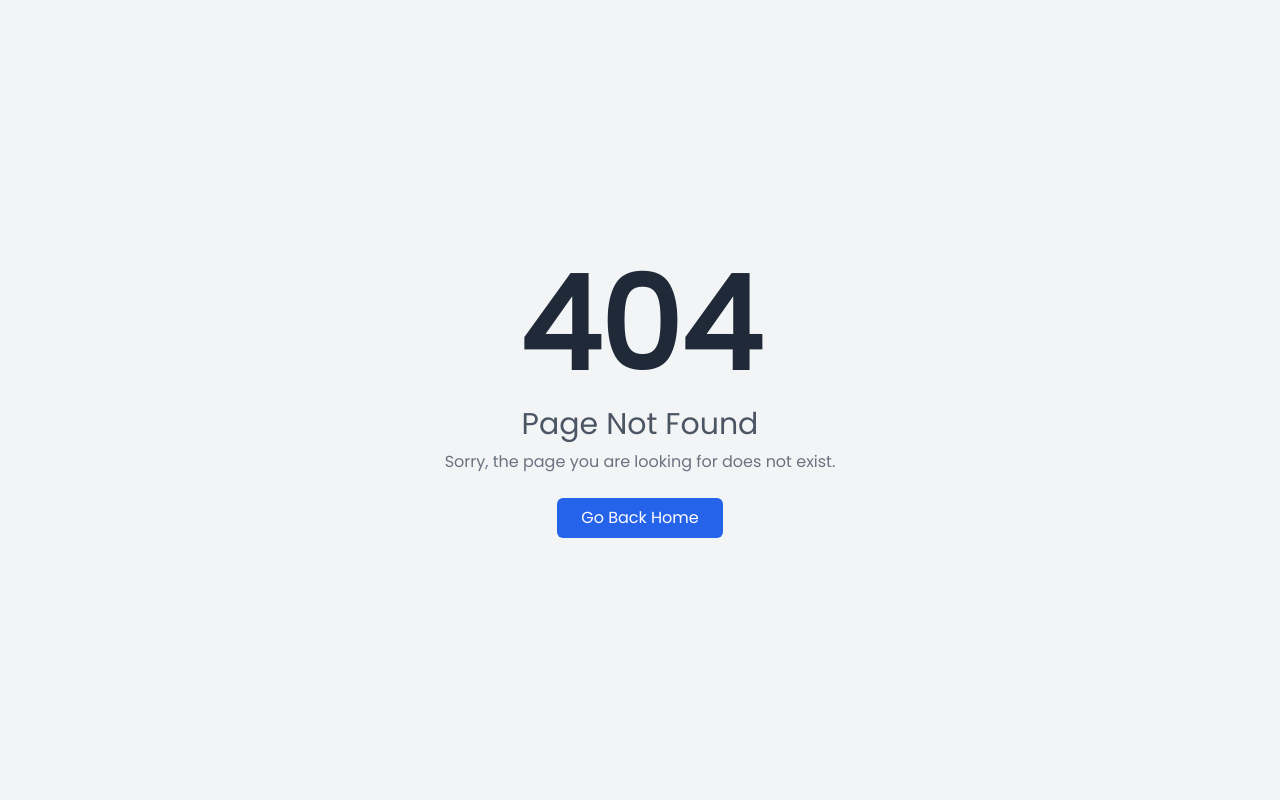
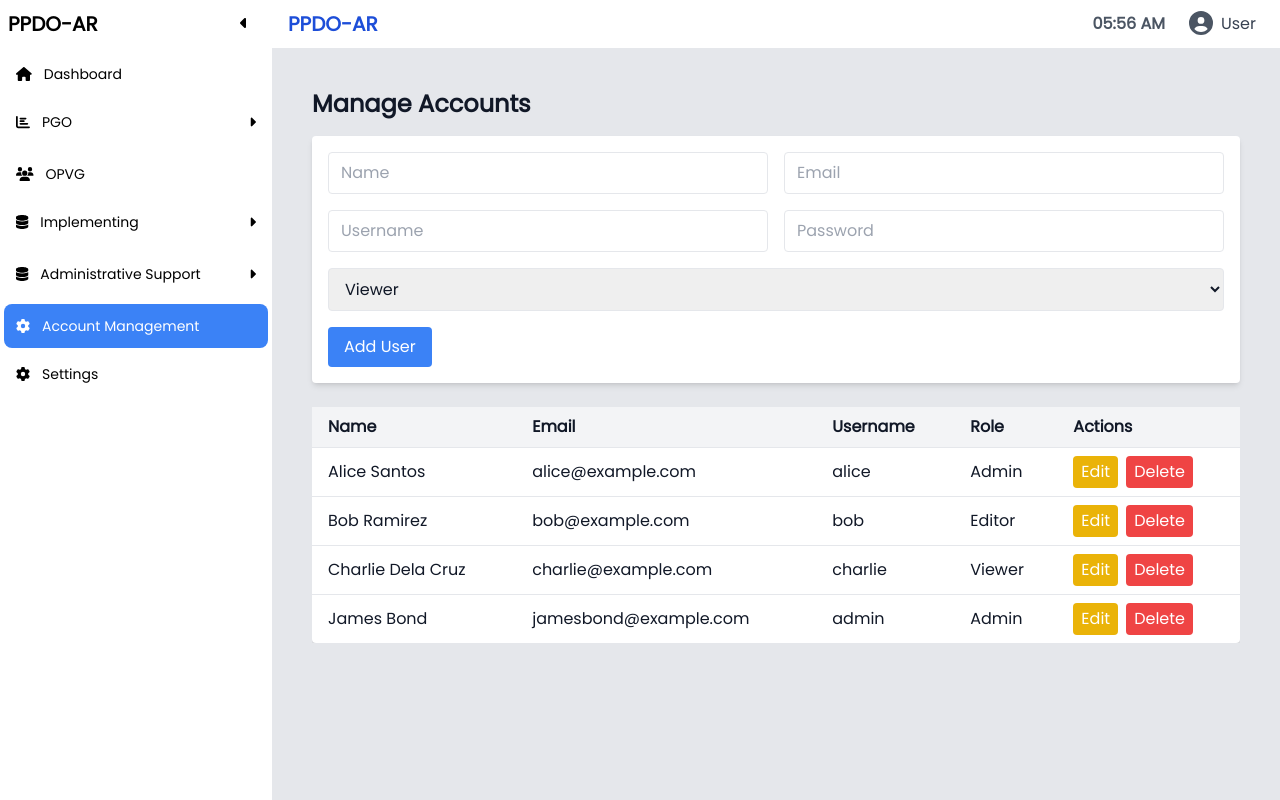
Before and after one commit to Abdulwalie00/ppdo-ar, an Angular app: page /accounts in a window 1280 px wide. Before the commit this address had no page. Built offline with nearby package versions, Linux system fonts and the light colour scheme.

Commit message:
Add manage accounts page

```diff
--- a/src/app/app.routes.ts
+++ b/src/app/app.routes.ts
@@ -33,6 +33,7 @@ import { MainLayoutComponent } from './components/layout/main-layout/main-layout
 import {ProfileComponent} from './pages/profile/profile.component';
 import {AuthGuard} from './auth.guard';
 import {NotFoundComponent} from './components/not-found/not-found.component';
+import {ManageAccountsComponent} from './pages/manage-accounts/manage-accounts.component';
 
 export const routes: Routes = [
   {
@@ -87,6 +88,11 @@ export const routes: Routes = [
       { path: 'settings', component: SettingsComponent },
       { path: 'events', component: EventManagementComponent },
       { path: 'profile', component: ProfileComponent },
+
+      {
+        path: 'accounts',
+        component: ManageAccountsComponent,
+      },
     ]
   },
   { path: '**', component: NotFoundComponent }
--- a/src/app/components/sidebar/sidebar.component.ts
+++ b/src/app/components/sidebar/sidebar.component.ts
@@ -118,10 +118,15 @@ export class SidebarComponent implements OnInit, OnDestroy {
       ]
     },
     {
+      title: 'Account Management',
+      icon: faCog,
+      link: '/accounts'
+    },
+    {
       title: 'Settings',
       icon: faCog,
       link: '/settings'
-    }
+    },
   ]);
 
   // FontAwesome icons
--- /dev/null
+++ b/src/app/pages/manage-accounts/manage-accounts.component.html
@@ -0,0 +1,53 @@
+<div class="p-6">
+  <h2 class="text-2xl font-semibold mb-4">Manage Accounts</h2>
+
+  <div class="bg-white shadow-md rounded p-4 mb-6">
+    <form (ngSubmit)="editedUserIndex === null ? addUser() : updateUser()" class="grid grid-cols-2 gap-4">
+      <input [(ngModel)]="newUser.name" name="name" placeholder="Name" class="border rounded px-3 py-2" required />
+      <input [(ngModel)]="newUser.email" name="email" placeholder="Email" class="border rounded px-3 py-2" required />
+      <input [(ngModel)]="newUser.username" name="username" placeholder="Username" class="border rounded px-3 py-2" required />
+      <input [(ngModel)]="newUser.password" name="password" placeholder="Password" type="password" class="border rounded px-3 py-2" required />
+
+      <select [(ngModel)]="newUser.role" name="role" class="border rounded px-3 py-2 col-span-2">
+        <option value="Admin">Admin</option>
+        <option value="Editor">Editor</option>
+        <option value="Viewer">Viewer</option>
+      </select>
+
+      <div class="col-span-2 flex gap-2">
+        <button type="submit" class="bg-blue-500 text-white px-4 py-2 rounded">
+          {{ editedUserIndex === null ? 'Add User' : 'Update User' }}
+        </button>
+        <button type="button" *ngIf="editedUserIndex !== null" (click)="cancelEdit()" class="bg-gray-400 text-white px-4 py-2 rounded">
+          Cancel
+        </button>
+      </div>
+    </form>
+  </div>
+
+  <div class="overflow-x-auto">
+    <table class="min-w-full bg-white shadow rounded">
+      <thead class="bg-gray-100">
+      <tr>
+        <th class="text-left py-2 px-4">Name</th>
+        <th class="text-left py-2 px-4">Email</th>
+        <th class="text-left py-2 px-4">Username</th>
+        <th class="text-left py-2 px-4">Role</th>
+        <th class="text-left py-2 px-4">Actions</th>
+      </tr>
+      </thead>
+      <tbody>
+      <tr *ngFor="let user of users; let i = index" class="border-t">
+        <td class="py-2 px-4">{{ user.name }}</td>
+        <td class="py-2 px-4">{{ user.email }}</td>
+        <td class="py-2 px-4">{{ user.username }}</td>
+        <td class="py-2 px-4">{{ user.role }}</td>
+        <td class="py-2 px-4 flex gap-2">
+          <button (click)="editUser(i)" class="bg-yellow-500 text-white px-2 py-1 rounded">Edit</button>
+          <button (click)="deleteUser(i)" class="bg-red-500 text-white px-2 py-1 rounded">Delete</button>
+        </td>
+      </tr>
+      </tbody>
+    </table>
+  </div>
+</div>
--- /dev/null
+++ b/src/app/pages/manage-accounts/manage-accounts.component.ts
@@ -0,0 +1,58 @@
+import { Component } from '@angular/core';
+import { CommonModule } from '@angular/common';
+import { FormsModule } from '@angular/forms';
+import {AuthService, User} from '../../services/auth.service';
+
+@Component({
+  standalone: true,
+  selector: 'app-manage-accounts',
+  imports: [CommonModule, FormsModule],
+  templateUrl: './manage-accounts.component.html',
+})
+export class ManageAccountsComponent {
+  users: User[] = [];
+  editedUserIndex: number | null = null;
+  newUser: User = this.resetUser();
+
+  constructor(private authService: AuthService) {
+    // For demo, access the internal user list (you might want to change this in a real app)
+    this.users = [...(this.authService as any).users]; // Caution: accessing private field
+  }
+
+  resetUser(): User {
+    return {
+      name: '',
+      email: '',
+      username: '',
+      password: '',
+      role: 'Viewer',
+    };
+  }
+
+  addUser() {
+    this.users.push({ ...this.newUser });
+    this.newUser = this.resetUser();
+  }
+
+  editUser(index: number) {
+    this.editedUserIndex = index;
+    this.newUser = { ...this.users[index] };
+  }
+
+  updateUser() {
+    if (this.editedUserIndex !== null) {
+      this.users[this.editedUserIndex] = { ...this.newUser };
+      this.editedUserIndex = null;
+      this.newUser = this.resetUser();
+    }
+  }
+
+  deleteUser(index: number) {
+    this.users.splice(index, 1);
+  }
+
+  cancelEdit() {
+    this.editedUserIndex = null;
+    this.newUser = this.resetUser();
+  }
+}
```
Also changed, not shown: src/app/pages/manage-accounts/manage-accounts.component.css (added), 1 other file (tests, documents, lock files or other folders).
